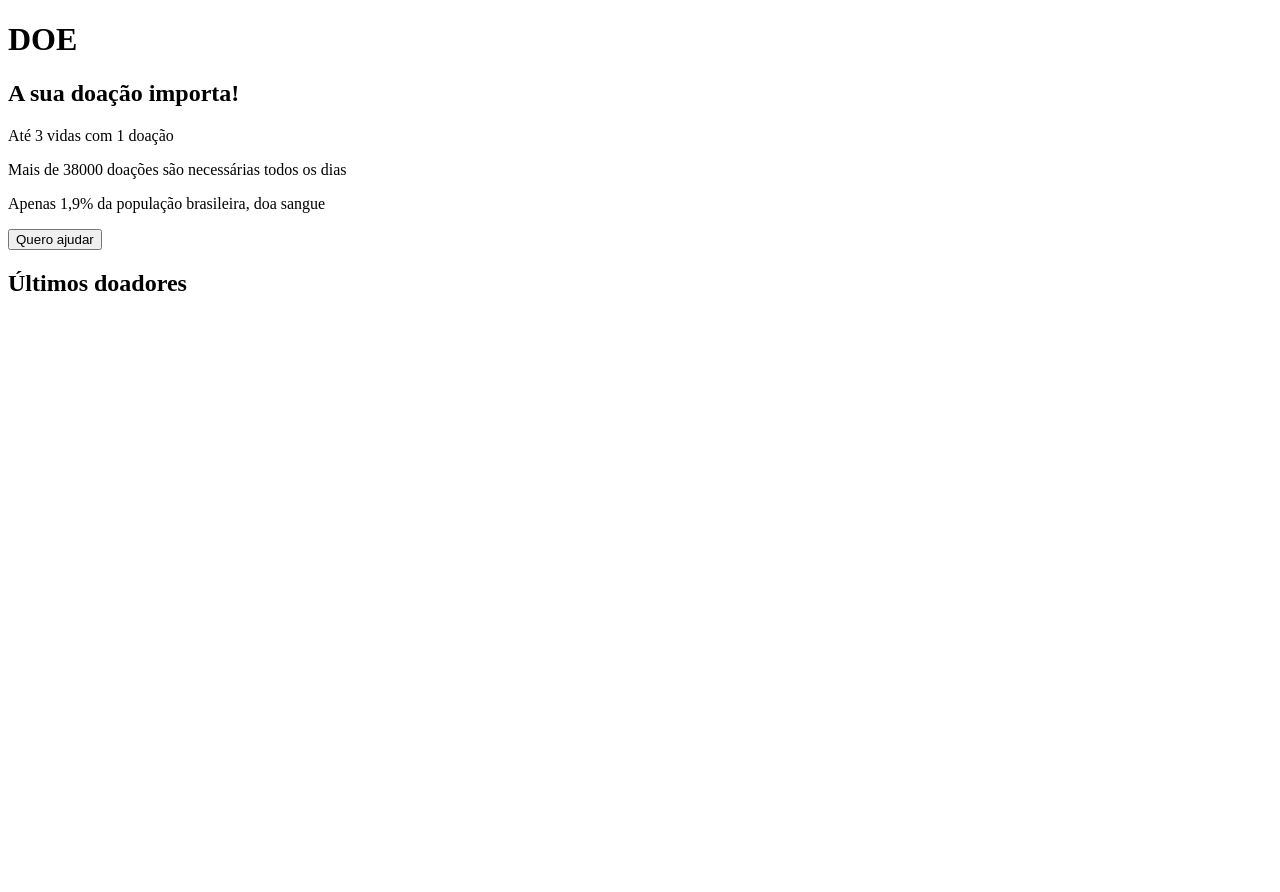
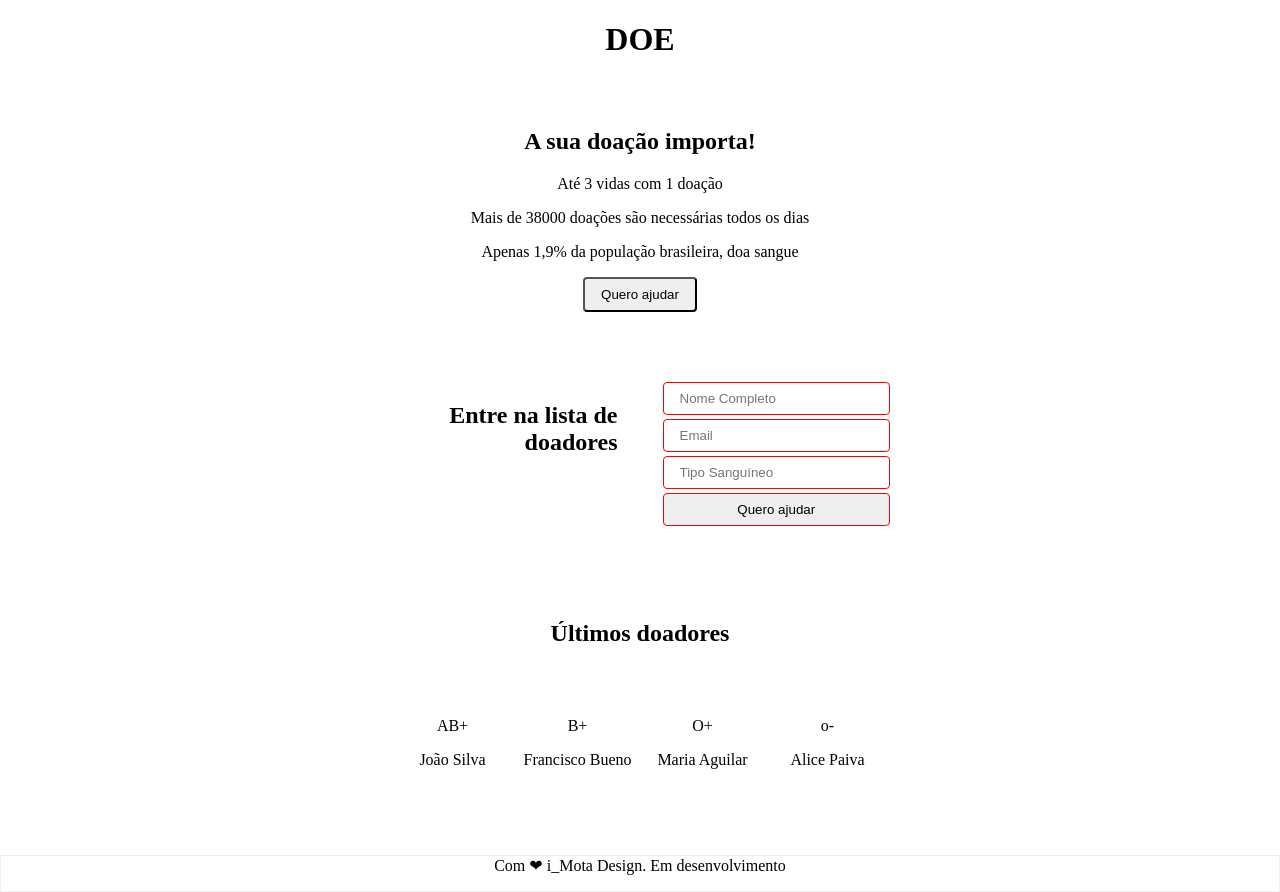
Before and after one commit to isaacborges/doesangue, a plain HTML site: page index.html in a window 1280 px wide. Before the commit the page ends 800 px from the top, so only its background shows below. Drawn offline with Linux system fonts and the light colour scheme.

Commit message:
Improving index and creating css style

```diff
--- a/index.html
+++ b/index.html
@@ -3,31 +3,82 @@
 <html>
 
 <head>
+
     <title>Doe vida, doe sangue!</title>
+
+    <link rel="stylesheet" href="style.css">
+
 </head>
 
 <body>
     <header>
+
         <h1>DOE</h1>
         <h2>A sua doação importa!</h2>
         <p>Até 3 vidas com 1 doação</p>
         <p>Mais de 38000 doações são necessárias todos os dias </p>
         <p>Apenas 1,9% da população brasileira, doa sangue</p>
+        <button>Quero ajudar</button>
 
-        <button>Quero ajudar</button>
     </header>
+
+    <section class="form">
+
+        <h2>Entre na lista de doadores</h2>
+
+        <form action="/">
+            <input
+                type="text"
+                name="name"
+                placeholder="Nome Completo"
+            >
+
+            <input
+                type="text"
+                name="email"
+                placeholder="Email"
+            >
+
+            <input
+                type="text"
+                name="blood"
+                placeholder="Tipo Sanguíneo"
+            >
+
+            <button>Quero ajudar</button>
+
+        </form>
+
+    </section>
 
     <main>
         <h2>Últimos doadores</h2>
 
         <section class="donors">
+
             <div class="donor">
-                <div class="blood"></div>
+                <div class="blood">AB+</div>
+                <p>João Silva</p>
             </div>
+            <div class="donor">
+                <div class="blood">B+</div>
+                <p>Francisco Bueno</p>
+            </div>
+            <div class="donor">
+                <div class="blood">O+</div>
+                <p>Maria Aguilar</p>
+            </div>
+            <div class="donor">
+                <div class="blood">o-</div>
+                <p>Alice Paiva</p>
+            </div>
+
         </section>
 
     </main>
 
+    <footer>Com ❤ i_Mota Design. Em desenvolvimento </footer>
+
 </body>
 
 </html>
--- /dev/null
+++ b/style.css
@@ -0,0 +1,62 @@
+/*Global*/
+html, body {
+    margin: 0;
+}
+
+body {
+    display: flex;
+    flex-direction: column;
+    height: 100vh;
+}
+
+/*Títulos*/
+header h1, main h2 {
+    margin-bottom: 70px;
+}
+
+.form h2 {
+    text-align: right;
+}
+
+/*Estrutura*/
+header, main, footer {
+    text-align: center;
+}
+
+header, .form, main {
+    margin: 0 auto 70px;
+    width: 90%;
+    max-width: 500px;
+}
+
+header button {
+    padding: 8px 16px;
+    border-radius: 4px;
+}
+
+section.form {
+    display: grid;
+    grid-template-columns: 1fr 1fr;
+    grid-gap: 45px;
+}
+
+form input, form button {
+    width: 100%;
+    margin-bottom: 4px;
+    box-sizing: border-box;
+    padding: 8px 16px;
+    border-radius: 4px;
+    border: 1px red solid;
+
+}
+
+main .donors {
+    display: grid;
+    grid-template-columns: 1fr 1fr 1fr 1fr;
+}
+
+footer {
+    margin-top: auto;
+    padding-bottom: 16px;
+    border: 1px solid #eee;
+}
```
